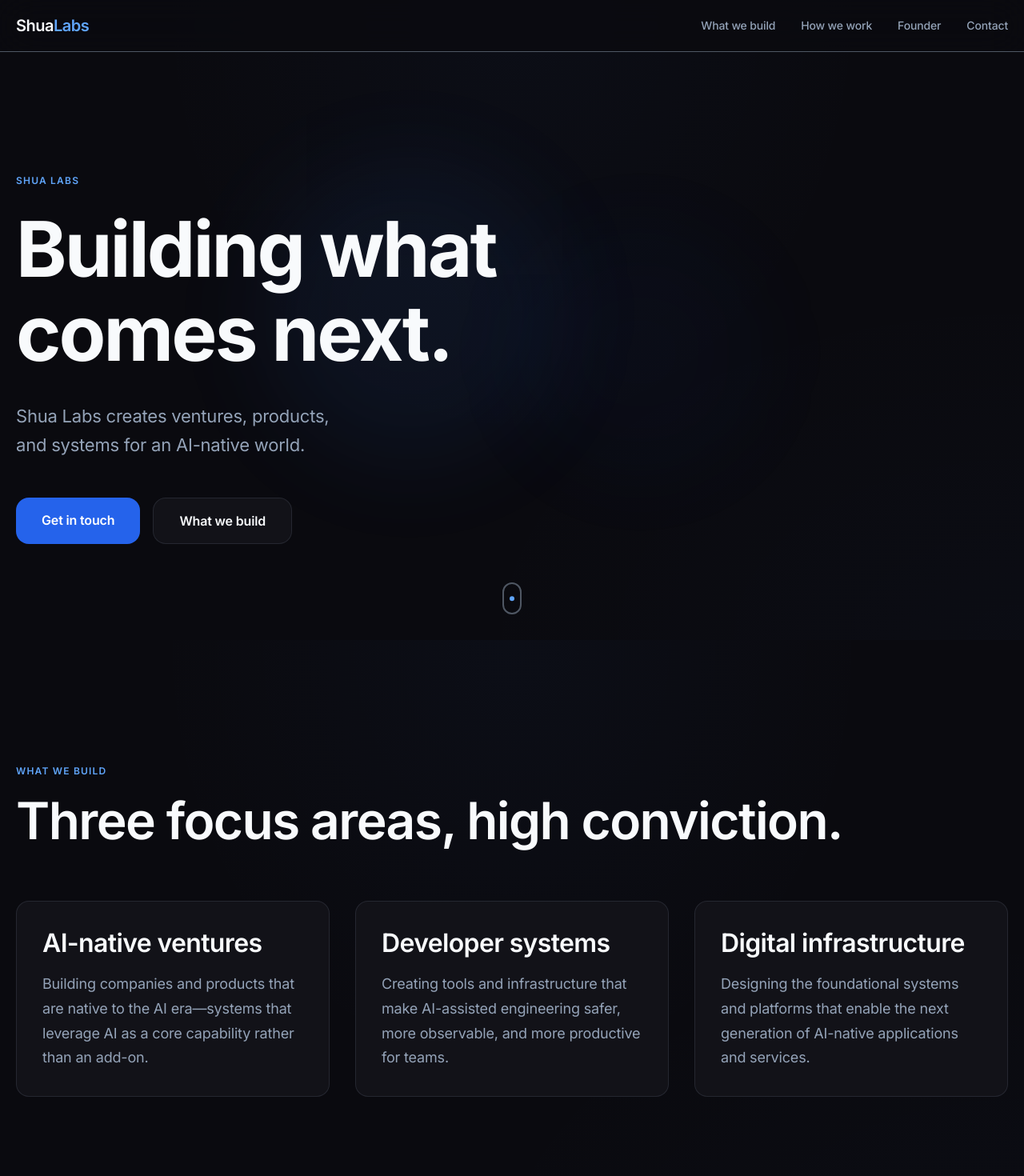
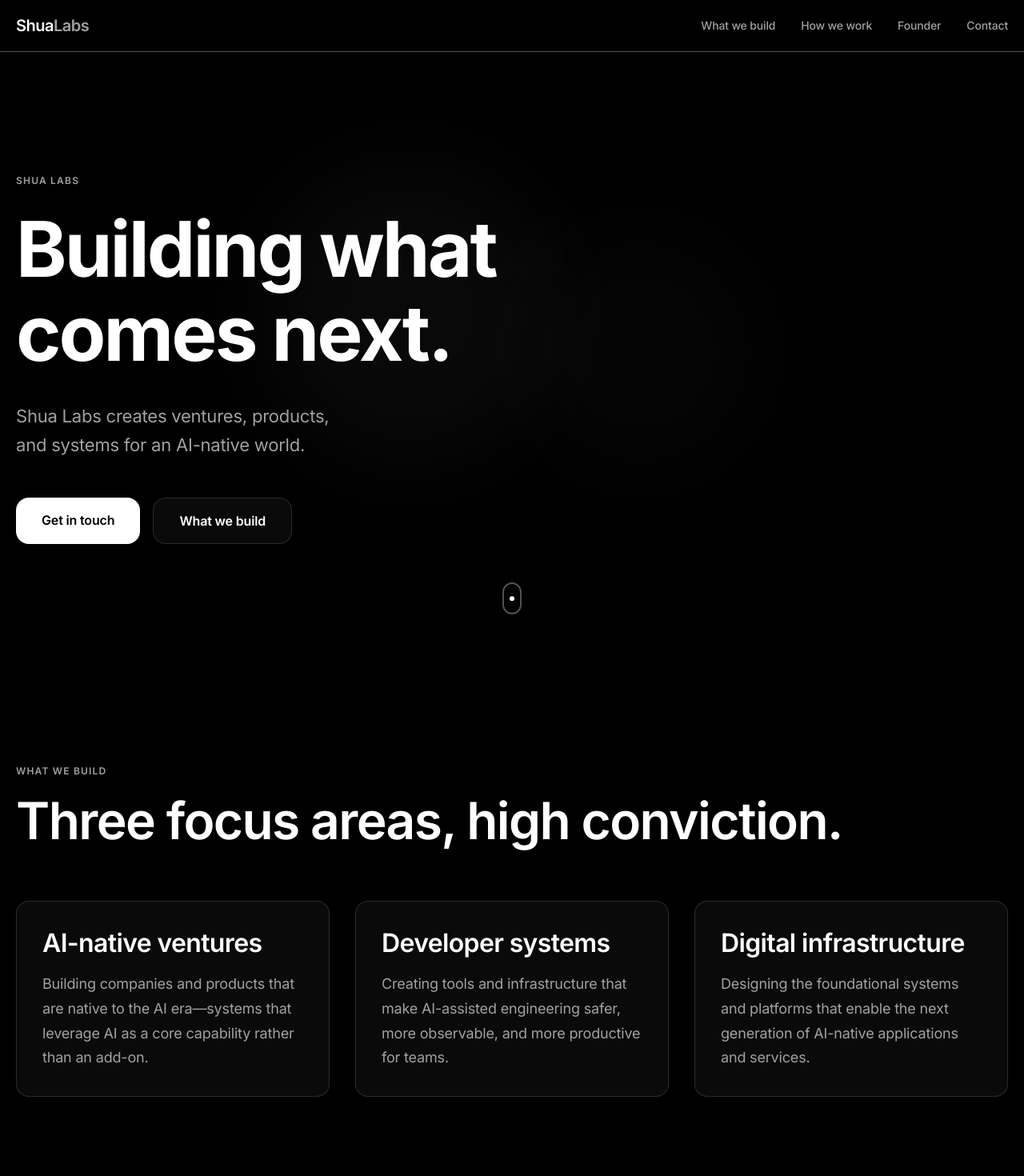
Before and after one commit to jmenzies722/shua-labs, a Next.js app: page / in a window 1280 px wide. Shown: the top 1470 px of the page at 80% size. Built offline with nearby package versions, Linux system fonts and the light colour scheme.

Commit message:
Palette pass: black, white, and gray only
Remove electric-blue tokens, glow shadows, and blue component classes.
Keep copy, layout, routes, and prefer-reduced-motion. No deploy.

Co-authored-by: Josh M. <jmenzies722@users.noreply.github.com>

```diff
--- a/app/globals.css
+++ b/app/globals.css
@@ -20,12 +20,9 @@
 
   body {
     @apply bg-bg text-fg antialiased;
-    background-color: #0a0a0f;
+    background-color: #000000;
     touch-action: manipulation;
-    /* Rich near-black with subtle electric blue ambient glow */
-    background-image:
-      radial-gradient(ellipse at top, rgba(59, 130, 246, 0.03) 0%, transparent 50%),
-      radial-gradient(ellipse at bottom right, rgba(59, 130, 246, 0.02) 0%, transparent 40%);
+    background-image: none;
     background-attachment: fixed;
     font-family: var(--font-sans);
     font-size: 16px;
@@ -36,14 +33,13 @@
     -moz-osx-font-smoothing: grayscale;
   }
 
-  /* Electric blue selection */
   ::selection {
-    background: rgba(59, 130, 246, 0.3);
-    color: #f8fafc;
+    background: rgba(255, 255, 255, 0.22);
+    color: #ffffff;
   }
 
   *:focus-visible {
-    @apply outline-none ring-2 ring-blue-500/50 ring-offset-2 ring-offset-bg;
+    @apply outline-none ring-2 ring-white/40 ring-offset-2 ring-offset-bg;
   }
 
   @media (prefers-reduced-motion: reduce) {
@@ -104,7 +100,7 @@
     font-weight: 600;
     letter-spacing: 0.1em;
     text-transform: uppercase;
-    @apply text-blue-400;
+    @apply text-fg-muted;
   }
 
   .body-text {
@@ -125,8 +121,8 @@
 
   /* ── Modern Card Components ───────────────────────────────────────────── */
   .venture-card {
-    @apply border border-line rounded-lg p-8 transition-all duration-300 hover:border-line-hi hover:shadow-blue-glow;
-    background-color: #121218;
+    @apply border border-line rounded-lg p-8 transition-all duration-300 hover:border-line-hi;
+    background-color: #0a0a0a;
   }
 
   .venture-card-inner {
@@ -135,27 +131,27 @@
 
   /* ── Modern Button Styles ──────────────────────────────────────────────── */
   .btn-primary {
-    @apply bg-blue-600 text-white px-8 py-4 rounded-lg font-semibold text-base transition-all duration-300 hover:bg-blue-500 hover:shadow-blue-glow-strong active:scale-[0.98];
+    @apply bg-white text-black px-8 py-4 rounded-lg font-semibold text-base transition-all duration-300 hover:bg-[#e5e5e5] active:scale-[0.98];
   }
 
   .btn-secondary {
     @apply border border-line text-fg px-8 py-4 rounded-lg font-semibold text-base transition-all duration-300 hover:border-line-hi active:scale-[0.98];
-    background-color: #121218;
+    background-color: #0a0a0a;
   }
   .btn-secondary:hover {
-    background-color: #1a1a22;
+    background-color: #171717;
   }
 
   .btn-ghost {
     @apply text-fg-muted px-6 py-3 rounded-lg font-medium text-base transition-all duration-300 hover:text-fg active:scale-[0.98];
   }
   .btn-ghost:hover {
-    background-color: rgba(18, 18, 24, 0.5);
+    background-color: rgba(10, 10, 10, 0.5);
   }
 
   /* ── Modern Link Styles ───────────────────────────────────────────────── */
   .link-primary {
-    @apply text-blue-400 font-medium transition-colors duration-200 hover:text-blue-300 underline decoration-1 underline-offset-4;
+    @apply text-fg font-medium transition-colors duration-200 hover:text-fg-muted underline decoration-1 underline-offset-4;
   }
 
   .link-secondary {
--- a/app/layout.tsx
+++ b/app/layout.tsx
@@ -22,7 +22,7 @@ export const metadata: Metadata = {
 };
 
 export const viewport: Viewport = {
-  themeColor: "#0a0a0f",
+  themeColor: "#000000",
   colorScheme: "dark",
   viewportFit: "cover",
 };
--- a/components/NavNew.tsx
+++ b/components/NavNew.tsx
@@ -40,7 +40,7 @@ export function NavNew() {
       <header
         className="fixed inset-x-0 top-0 z-40 border-b border-line/50 backdrop-blur-xl"
         style={{
-          backgroundColor: "rgba(10, 10, 15, 0.8)",
+          backgroundColor: "rgba(0, 0, 0, 0.8)",
           paddingTop: "env(safe-area-inset-top)",
         }}
       >
@@ -50,7 +50,7 @@ export function NavNew() {
             className="font-sans text-xl font-semibold tracking-tight text-fg"
             aria-label="Shua Labs — home"
           >
-            Shua<span className="text-blue-400">Labs</span>
+            Shua<span className="text-fg-muted">Labs</span>
           </Link>
 
           <nav aria-label="Primary" className="hidden items-center gap-8 md:flex">
@@ -86,13 +86,13 @@ export function NavNew() {
           style={{
             paddingTop: "env(safe-area-inset-top)",
             paddingBottom: "env(safe-area-inset-bottom)",
-            backgroundColor: "rgba(10, 10, 15, 0.98)",
+            backgroundColor: "rgba(0, 0, 0, 0.98)",
             backdropFilter: "blur(16px)",
           }}
         >
           <div className="container flex h-16 shrink-0 items-center justify-between">
             <span className="font-sans text-xl font-semibold text-fg">
-              Shua<span className="text-blue-400">Labs</span>
+              Shua<span className="text-fg-muted">Labs</span>
             </span>
             <button
               type="button"
--- a/components/sections/Contact.tsx
+++ b/components/sections/Contact.tsx
@@ -13,9 +13,9 @@ export function Contact() {
       aria-label="Contact"
       className="section-padding relative"
     >
-      {/* Background glow */}
+      {/* Ambient background */}
       <div className="absolute inset-0 overflow-hidden">
-        <div className="absolute bottom-0 left-1/2 -translate-x-1/2 w-[800px] h-[400px] bg-blue-500/5 rounded-full blur-3xl" />
+        <div className="absolute bottom-0 left-1/2 -translate-x-1/2 w-[800px] h-[400px] bg-white/5 rounded-full blur-3xl" />
       </div>
 
       <div className="container max-w-[1400px] relative z-10">
--- a/components/sections/FooterNew.tsx
+++ b/components/sections/FooterNew.tsx
@@ -7,7 +7,7 @@ import * as React from "react";
  */
 export function FooterNew() {
   return (
-    <footer className="border-t border-line py-12" style={{ backgroundColor: "rgba(18, 18, 24, 0.5)" }}>
+    <footer className="border-t border-line py-12" style={{ backgroundColor: "rgba(10, 10, 10, 0.5)" }}>
       <div className="container max-w-[1400px]">
         <div className="flex flex-col md:flex-row justify-between items-center gap-6">
           <div className="text-center md:text-left">
--- a/components/sections/HeroNew.tsx
+++ b/components/sections/HeroNew.tsx
@@ -16,10 +16,10 @@ export function HeroNew() {
       aria-label="Hero"
       className="relative isolate flex min-h-[100svh] w-full flex-col justify-center overflow-hidden pt-[calc(6rem+env(safe-area-inset-top))]"
     >
-      {/* Ambient background glow */}
+      {/* Ambient background */}
       <div className="absolute inset-0 overflow-hidden">
-        <div className="absolute top-1/4 left-1/4 w-96 h-96 bg-blue-500/10 rounded-full blur-3xl animate-pulse-slow" />
-        <div className="absolute bottom-1/4 right-1/4 w-80 h-80 bg-blue-600/5 rounded-full blur-3xl animate-pulse-slow delay-200" />
+        <div className="absolute top-1/4 left-1/4 w-96 h-96 bg-white/5 rounded-full blur-3xl animate-pulse-slow" />
+        <div className="absolute bottom-1/4 right-1/4 w-80 h-80 bg-white/[0.03] rounded-full blur-3xl animate-pulse-slow delay-200" />
       </div>
 
       <div className="container max-w-[1400px] relative z-10">
@@ -83,7 +83,7 @@ export function HeroNew() {
           <motion.div
             animate={{ y: [0, 12, 0] }}
             transition={{ duration: 2, repeat: Infinity, ease: "easeInOut" }}
-            className="w-1.5 h-1.5 bg-blue-400 rounded-full"
+            className="w-1.5 h-1.5 bg-white rounded-full"
           />
         </div>
       </motion.div>
--- a/components/sections/HowWeWork.tsx
+++ b/components/sections/HowWeWork.tsx
@@ -33,7 +33,7 @@ export function HowWeWork() {
       id="how-we-work"
       aria-label="How we work"
       className="section-padding-sm"
-      style={{ backgroundColor: "rgba(18, 18, 24, 0.5)" }}
+      style={{ backgroundColor: "rgba(10, 10, 10, 0.5)" }}
     >
       <div className="container max-w-[1400px]">
         <motion.div
--- a/tailwind.config.ts
+++ b/tailwind.config.ts
@@ -3,7 +3,7 @@ import type { Config } from "tailwindcss";
 /**
  * Shua Labs — A future-facing venture company.
  *
- * Rich near-black background with restrained electric-blue light.
+ * True black background. White and gray only. No tint, no glow.
  * Editorial typography with quiet motion, no terminal gimmicks.
  * Modern venture company aesthetic, not a portfolio or agency site.
  */
@@ -22,42 +22,27 @@ const config: Config = {
     },
     extend: {
       colors: {
-        // Rich near-black background palette
+        // True black / near-black surfaces
         bg: {
-          DEFAULT: "#0a0a0f", // Deep near-black
-          base: "#08080c", // Very dark base
-          panel: "#0f0f14", // Slightly lighter panel
-          raised: "#14141a", // Raised surface
-          card: "#121218", // Card background
-          hi: "#1a1a22", // Highlight surface
+          DEFAULT: "#000000",
+          base: "#000000",
+          panel: "#0a0a0a",
+          raised: "#111111",
+          card: "#0a0a0a",
+          hi: "#171717",
         },
-        // Electric blue accent palette (restrained)
-        blue: {
-          DEFAULT: "#3b82f6", // Electric blue
-          50: "#eff6ff",
-          100: "#dbeafe",
-          200: "#bfdbfe",
-          300: "#93c5fd",
-          400: "#60a5fa",
-          500: "#3b82f6",
-          600: "#2563eb",
-          700: "#1d4ed8",
-          800: "#1e40af",
-          900: "#1e3a8a",
-          950: "#172554",
+        // White and gray only
+        fg: {
+          DEFAULT: "#ffffff",
+          muted: "#a1a1a1",
+          subtle: "#737373",
+          faint: "#525252",
         },
-        // Foreground palette with subtle blue tint
-        fg: {
-          DEFAULT: "#f8fafc", // Cool white
-          muted: "#94a3b8", // Slate gray
-          subtle: "#64748b", // Muted slate
-          faint: "#475569", // Dark slate
-        },
-        // Border palette
+        // Hairline gray borders
         line: {
-          DEFAULT: "rgba(148, 163, 184, 0.15)",
-          strong: "rgba(148, 163, 184, 0.25)",
-          hi: "rgba(59, 130, 246, 0.4)", // Electric blue highlight
+          DEFAULT: "rgba(161, 161, 161, 0.22)",
+          strong: "rgba(161, 161, 161, 0.35)",
+          hi: "rgba(255, 255, 255, 0.28)",
         },
       },
       fontFamily: {
@@ -94,12 +79,9 @@ const config: Config = {
         pill: "9999px",
       },
       boxShadow: {
-        // Modern, subtle shadows with electric blue accents
         soft: "0 2px 8px rgba(0, 0, 0, 0.4)",
         medium: "0 4px 16px rgba(0, 0, 0, 0.5)",
         large: "0 8px 32px rgba(0, 0, 0, 0.6)",
-        "blue-glow": "0 0 20px rgba(59, 130, 246, 0.15)",
-        "blue-glow-strong": "0 0 30px rgba(59, 130, 246, 0.25)",
       },
       keyframes: {
         // Quiet motion animations
@@ -119,17 +101,12 @@ const config: Config = {
           "0%, 100%": { transform: "translateY(0)" },
           "50%": { transform: "translateY(-10px)" },
         },
-        "glow-pulse": {
-          "0%, 100%": { boxShadow: "0 0 20px rgba(59, 130, 246, 0.15)" },
-          "50%": { boxShadow: "0 0 30px rgba(59, 130, 246, 0.25)" },
-        },
       },
       animation: {
         "fade-in": "fade-in 0.6s ease-out both",
         "slide-up": "slide-up 0.8s ease-out both",
         "pulse-slow": "pulse-slow 4s ease-in-out infinite",
         "float": "float 6s ease-in-out infinite",
-        "glow-pulse": "glow-pulse 3s ease-in-out infinite",
       },
       transitionTimingFunction: {
         "ease-smooth": "cubic-bezier(0.4, 0, 0.2, 1)",
```
Also changed, not shown: components/sections/Founder.tsx (+4 -4 lines), components/sections/InFormation.tsx (+5 -5 lines), 1 other file (tests, documents, lock files or other folders).
